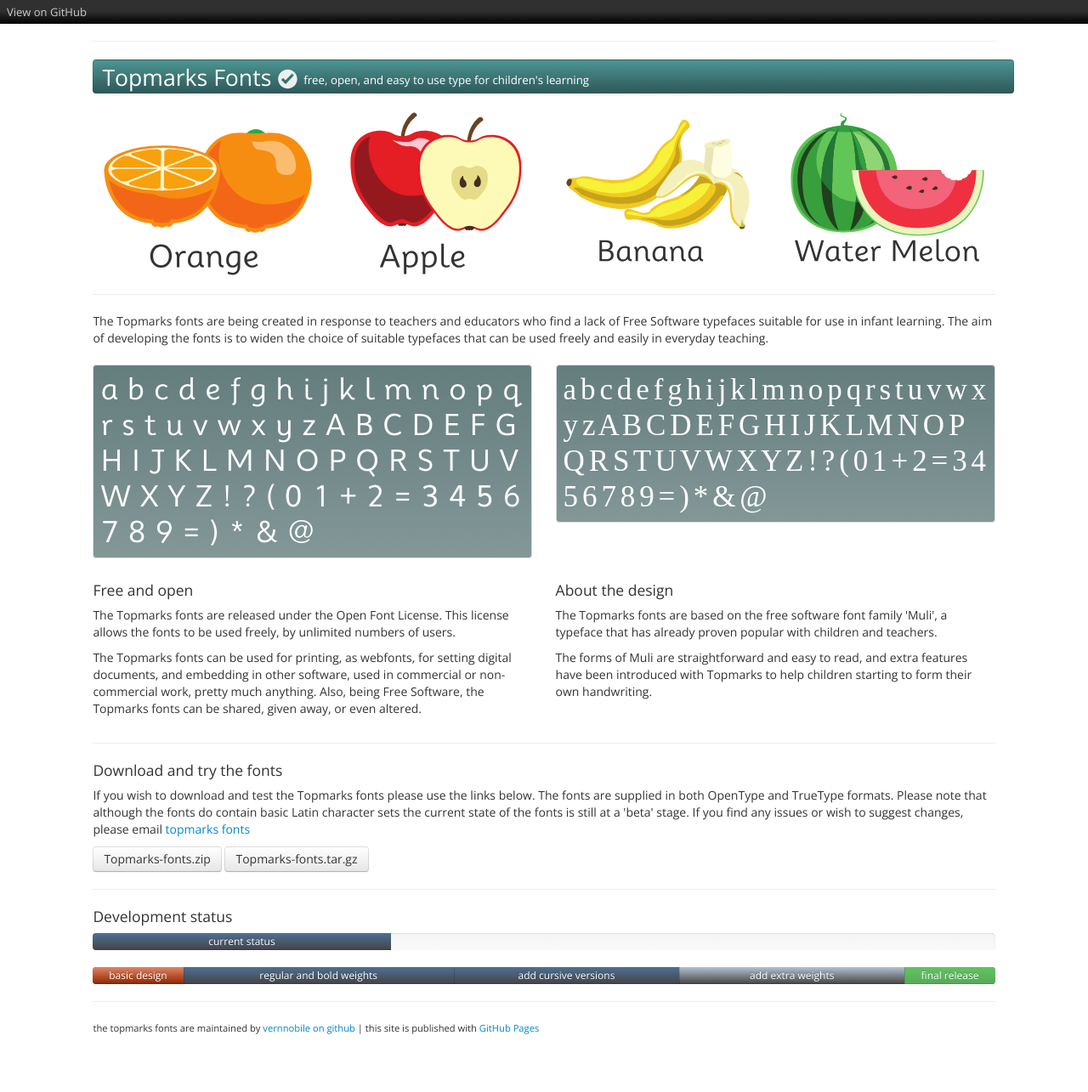
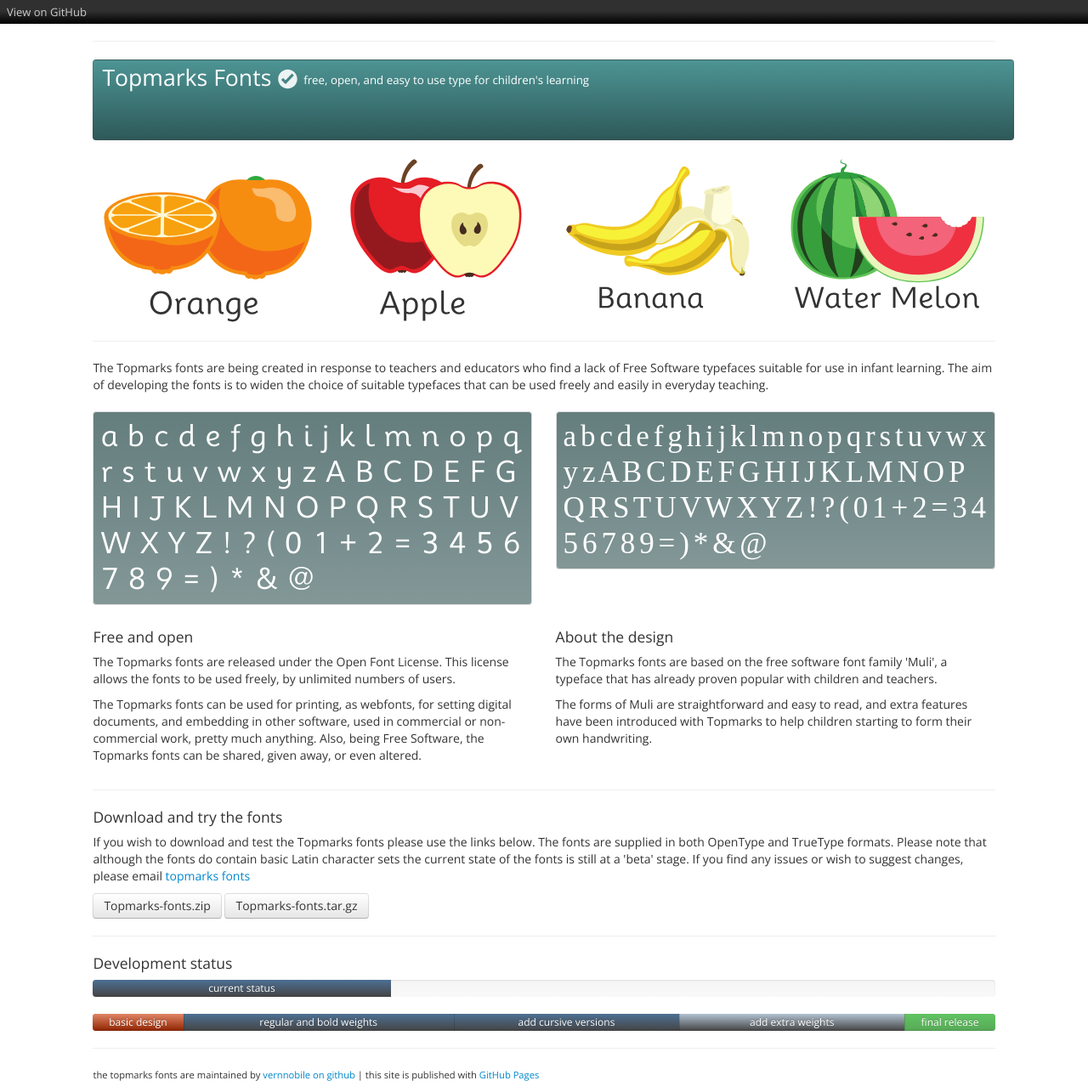
Before and after one commit to vernnobile/topmarks, a Jekyll site: the page built from index.html, in a window 1280 px wide. Shown: the whole page at 85% size. Built offline with Jekyll 4.4.1, drawn with Linux system fonts in a browser that asks for light colours; some web fonts are replaced; before the commit the page ends 1230 px from its top, so only the background shows below that.

Commit message:
Update stylesheet.css

```diff
--- a/stylesheets/stylesheet.css
+++ b/stylesheets/stylesheet.css
@@ -71,8 +71,7 @@
 	padding-left:0px;
 	font-size:1.9em;
 	font-weight:300;
-	border:solid 1px 0px 0px 1px #ccc;
-}
+min-height:80px;}
 .navbar {
 	margin-top:20px;
 background-color: #476B6B;
```
